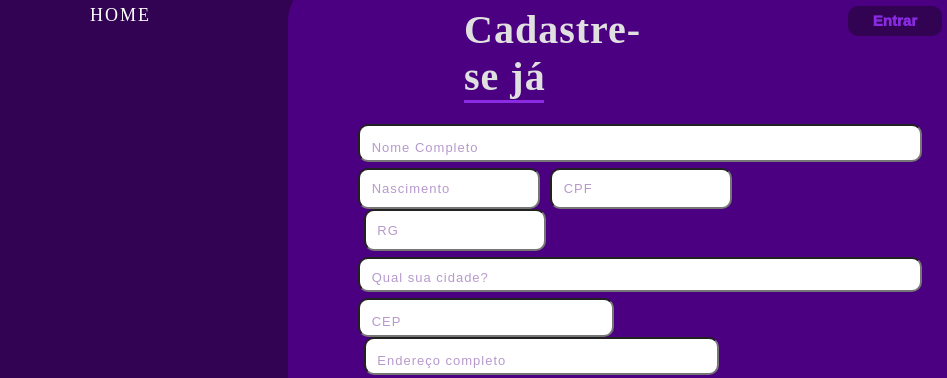
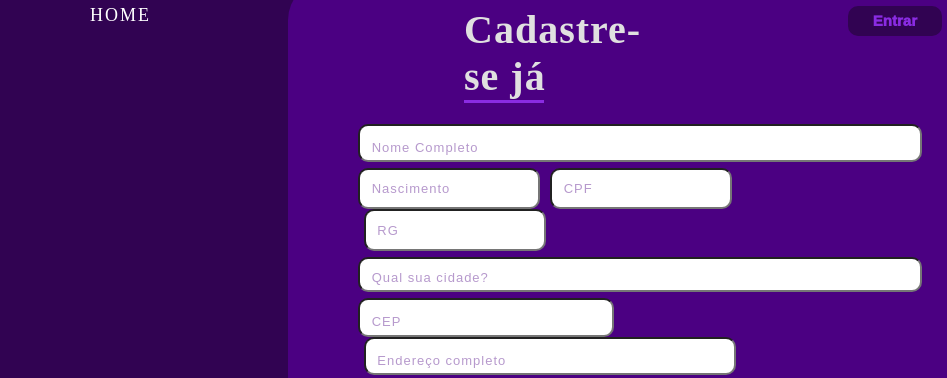
Before and after one commit to the-marielis/Rabiscadoo, a plain HTML site: page cadastro_tatu/index.html in a window 1280 px wide. Shown: the top 378 px of the page, 0-947 px from the left. Drawn offline with Linux system fonts and the light colour scheme; files whose address does not match are found by name; a web font is replaced by a local one.

Commit message:
alteração no estilo da tela de cadastro

```diff
--- a/cadastro_tatu/css/main.css
+++ b/cadastro_tatu/css/main.css
@@ -259,7 +259,7 @@ body {
   padding-right: 10%;
   margin-left: 1%;
   font-size: 13px;
-  width: 63%;
+  width: 66%;
   font-size: 13px;
 
 }
```
